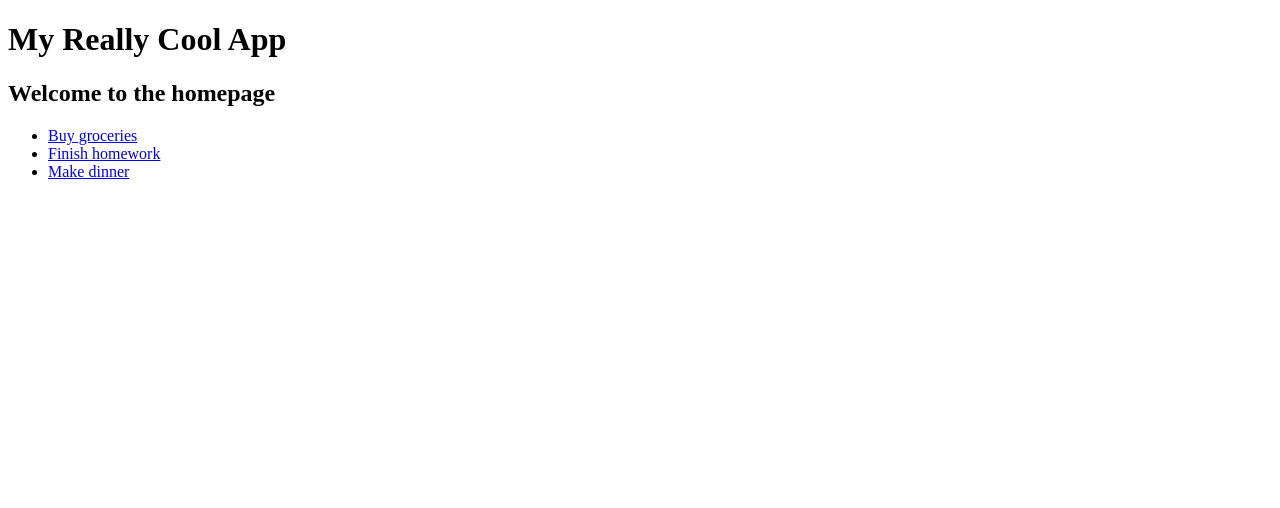
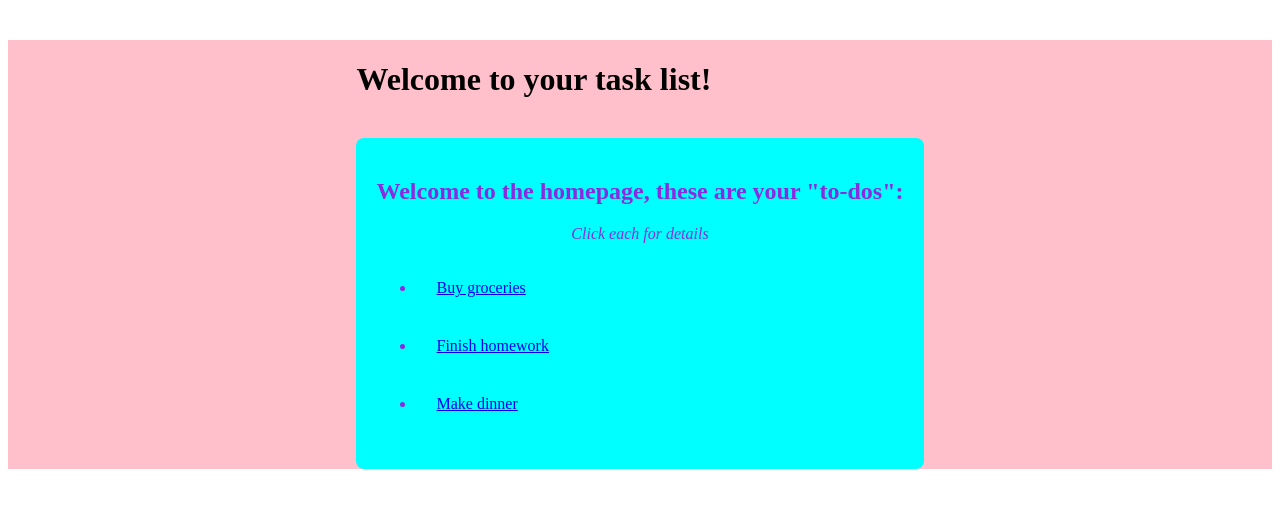
Before and after one commit to lindsayowow/1.23.4-practice-taskManagement-Lindsay-W, a React (Vite) app in the folder task-management/: page / in a window 1280 px wide. Shown: the top 508 px of the page. Built offline with nearby package versions, Linux system fonts and the light colour scheme.

Commit message:
adding styling

```diff
--- a/task-management/src/App.css
+++ b/task-management/src/App.css
@@ -1,2 +1,56 @@
-To improve user experience, add some basic styling to differentiate the task list and
+/* To improve user experience, add some basic styling to differentiate the task list and  */
 /* detail pages.  */
+
+.app-container {
+  display: flex;
+  justify-content: center;
+  margin-top: 40px;
+  background-color: pink;
+}
+
+.homepage-container {
+  display: flex;
+  justify-content: center;
+  margin-top: 40px;
+}
+
+div.homepage {
+    background-color: aqua;
+    color:blueviolet;
+      padding: 20px;
+  border-radius: 8px;
+  max-width: 600px;          /* keeps it readable */
+  text-align: left;
+}
+
+.homepage p {
+    text-align:center;
+}
+
+.homepage li {
+    padding: 20px;
+}
+
+.detail-container {
+  display: flex;
+  justify-content: center;
+  margin-top: 40px;
+}
+
+div.detail-container {
+    background-color: orange;
+    color:darkgreen;
+      padding: 20px;
+  border-radius: 8px;
+  max-width: 600px;
+  text-align: left;
+}
+
+div.error {
+    background-color: red;
+    font-size:20px;
+      padding: 20px;
+  border-radius: 8px;
+  max-width: 600px;
+  text-align: center;
+}
--- a/task-management/src/App.jsx
+++ b/task-management/src/App.jsx
@@ -15,18 +15,19 @@ import { Routes, Route, Link } from 'react-router-dom';
 import TaskList from './components/TaskList';
 import TaskDetail from './components/TaskDetail';
 import Home from './Home';
-
+import './App.css';
 
 function App() {
   return (
+    <div className="app-container">
     <div className="App">
-      <h1>My Really Cool App</h1>
+      <h1>Welcome to your task list!</h1>
 
         <Routes>
         <Route path="/" element={<Home />} />
         <Route path="/task/:id" element={<TaskDetail />} />
       </Routes>
-    </div>
+    </div></div>
   );
 }
 
--- a/task-management/src/Home.jsx
+++ b/task-management/src/Home.jsx
@@ -3,11 +3,11 @@ import TaskList from './components/TaskList';
 
 export default function Home() {
   return (
+  <div className="homepage-container">
     <div className="homepage">
-      <h2>Welcome to the homepage</h2>
-
+      <h2>Welcome to the homepage, these are your "to-dos":</h2>
+      <p><i>Click each for details</i></p>
       <TaskList />
-
-    </div>
+    </div></div>
   )
 }
--- a/task-management/src/components/TaskDetail.jsx
+++ b/task-management/src/components/TaskDetail.jsx
@@ -11,14 +11,15 @@ export default function TaskDetail() {
  const task = tasks.find(currentTask => currentTask.id === Number(id));
 
   if (!task) {
-    return <p>Task not found.</p>;
+    return <div className="error"><p>Task not found.</p></div>;
   }
 
  return (
-  <div>
+  <div className="detail-container">
+  <div className="detailpage">
     <p>Task: {task.title}</p>
     <p>Detail: {task.description}</p>
     <Link to={`/`}>Return to Home Page</Link>
-  </div>
+  </div></div>
  );
 }
```
